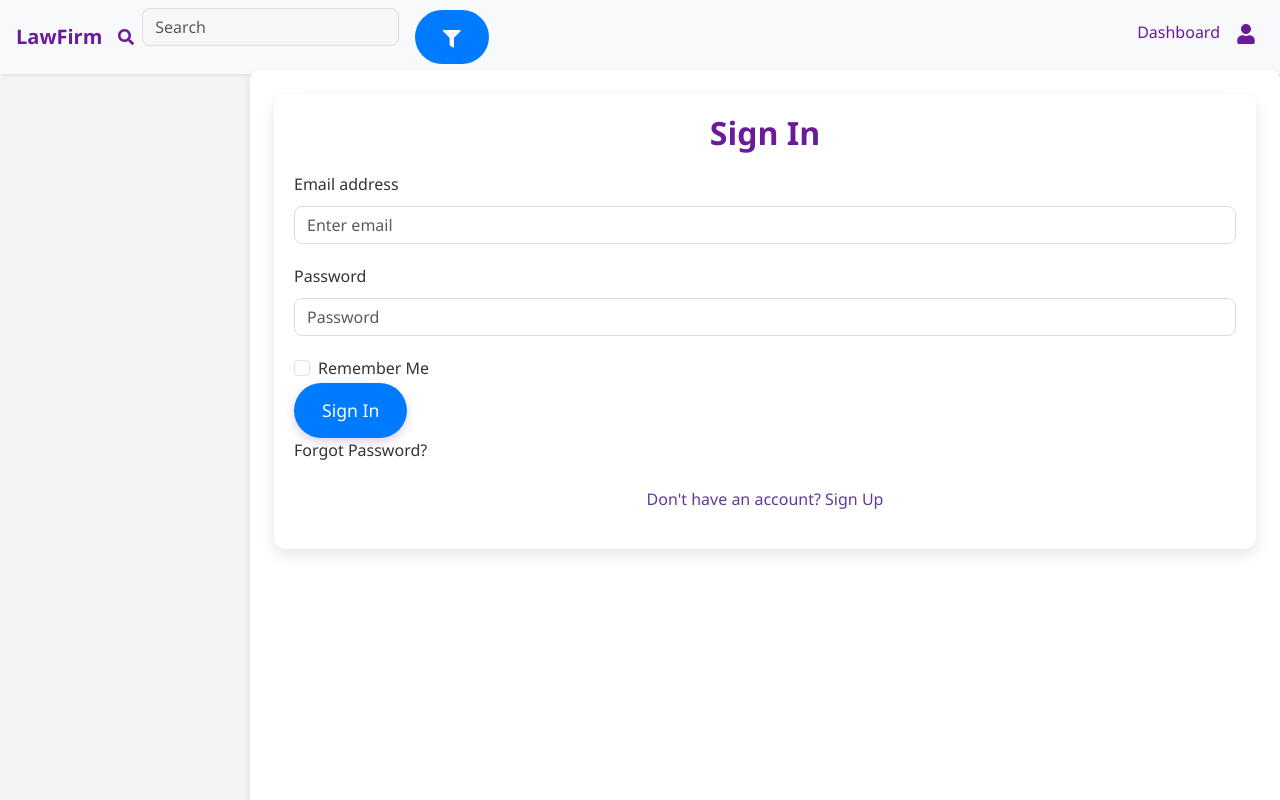
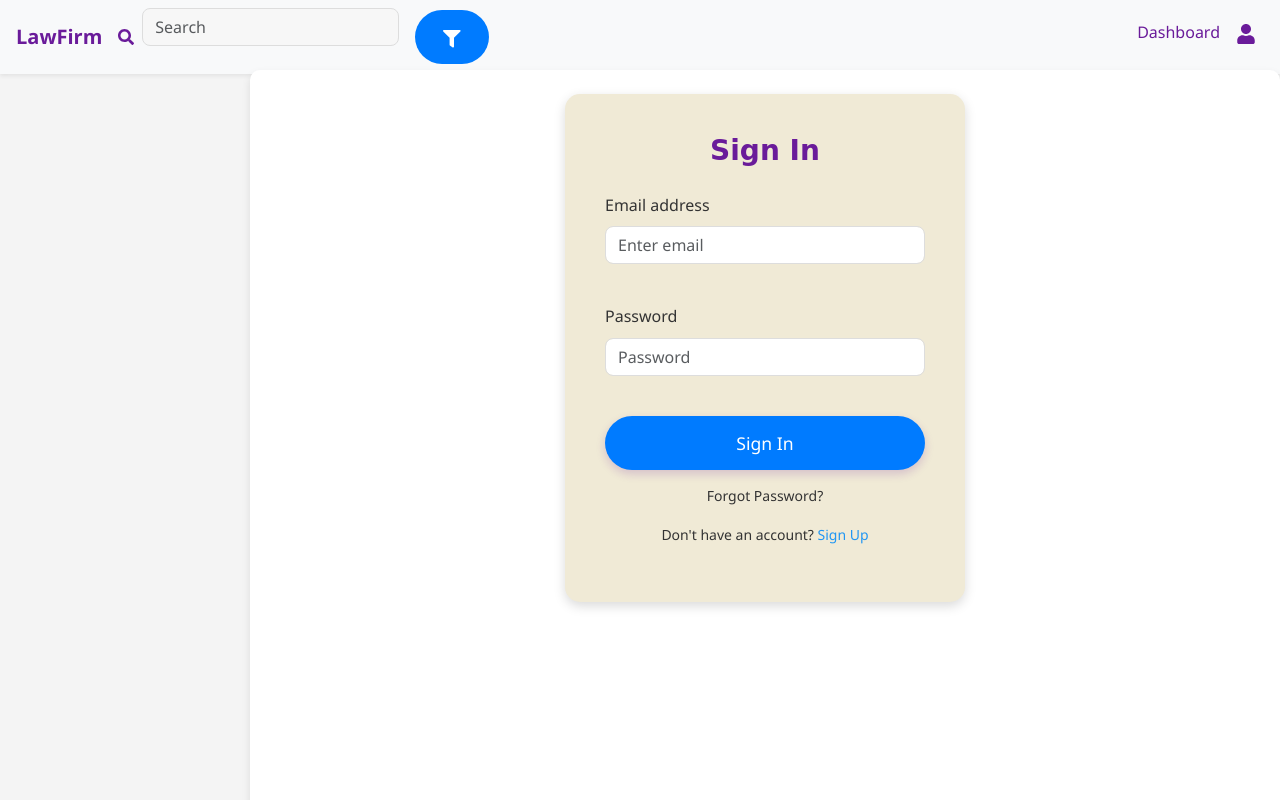
Before and after one commit to Sabelodone/new-suits-systems, a React (Create React App) app: page /signin in a window 1280 px wide. Shown: the top 800 px of the page. Built offline with nearby package versions, Linux system fonts and the light colour scheme.

Commit message:
Fix sign-in and sign-up forms; add terms and conditions checkbox with navigation link

```diff
--- a/src/components/SignIn.css
+++ b/src/components/SignIn.css
@@ -1,113 +1,102 @@
-/* SignIn Page Styling */
-
+/* SignIn Container Styles */
 .signin-container {
-  background-color: #f0ebdd; /* Eggshell background */
-  height: 100vh;
-  display: flex;
-  justify-content: center;
-  align-items: center;
-  top: 70px; /* Adjust this to the height of your navbar */
+  background: #F0EAD6;
+  padding: 40px; /* Padding for spacious feel */
+  border-radius: 15px; /* Rounded corners */
+  box-shadow: 0 4px 12px rgba(0, 0, 0, 0.15); /* Subtle shadow */
+  max-width: 400px; /* Maximum width for the container */
+  margin: 0 auto; /* Center align container */
+  animation: fadeIn 0.5s ease-in-out; /* Fade-in effect */
 }
 
-.signin-form {
-  background-color: #fff; /* White for contrast */
-  padding: 2rem;
-  border-radius: 10px;
-  box-shadow: 0 8px 20px rgba(0, 0, 0, 0.1); /* Soft shadow for luxury effect */
-  width: 100%;
-  max-width: 400px;
-  transition: transform 0.3s; /* Subtle scaling on hover */
+/* SignIn Heading Styles */
+.signin-heading {
+  font-family: 'Comic Sans MS', cursive, sans-serif; /* Fun font */
+  color: 0 4px 8px rgba(0, 0, 0, 0.1); /* Subtle shadow */
+  text-align: center; /* Center align text */
+  margin-bottom: 25px; /* Space below heading */
+  font-size: 28px; /* Font size */
+  transition: transform 0.3s; /* Transition for hover effect */
 }
 
-.signin-form:hover {
-  transform: translateY(-5px); /* Lift effect on hover */
+.signin-heading:hover {
+  transform: scale(1.1); /* Scale effect on hover */
 }
 
-.signin-form h2 {
-  text-align: center;
-  color: #5e3a99; /* Luxurious purple */
-  margin-bottom: 1.5rem;
+/* SignIn Form Styles */
+.signin-form {
+  display: flex; /* Flex layout */
+  flex-direction: column; /* Stack elements vertically */
+  gap: 20px; /* Space between elements */
 }
 
-.signin-form .form-label {
-  color: #5e3a99; /* Purple for form labels */
+/* Input and Button Styles */
+.signin-input {
+  padding: 15px; /* Padding for inputs */
+  border: 2px solid #ff5722; /* Border color matching the heading */
+  border-radius: 8px; /* Rounded borders */
+  font-size: 16px; /* Font size */
+  transition: border-color 0.3s, transform 0.2s; /* Smooth transitions */
 }
 
-.signin-form .form-control {
-  border: 1px solid #ccc;
-  border-radius: 5px;
-  box-shadow: none;
-  transition: border 0.3s;
+.signin-input:focus {
+  border-color: #ffcc00; /* Change border color on focus */
+  outline: none; /* Remove default outline */
+  transform: scale(1.02); /* Slight scale on focus */
 }
 
-.signin-form .form-control:focus {
-  border-color: #5e3a99; /* Purple border on focus */
-  box-shadow: 0 0 5px rgba(94, 58, 153, 0.5); /* Slight purple glow */
+/* Button Styles */
+.signin-button {
+  background-color: #ff5722; /* Button background color */
+  color: white; /* White text */
+  font-size: 18px; /* Button text size */
+  padding: 12px; /* Padding for button */
+  border: none; /* Remove default border */
+  border-radius: 8px; /* Rounded corners */
+  cursor: pointer; /* Pointer cursor */
+  transition: background-color 0.3s, transform 0.2s; /* Smooth transitions */
 }
 
-.signin-form .form-group {
-  margin-bottom: 1.5rem; /* Increased spacing for better layout */
+.signin-button:hover {
+  background-color: #e64a19; /* Darker shade on hover */
+  transform: translateY(-2px); /* Lift effect on hover */
 }
 
-.signin-form .btn-primary {
-  background-color: #5e3a99; /* Purple for button */
-  border: none;
-  border-radius: 5px;
-  padding: 0.5rem 1.5rem;
-  width: 100%;
-  font-size: 1.1rem;
-  transition: background-color 0.3s, box-shadow 0.3s;
+/* Link Styles */
+.forgot-password-link,
+.signin-link {
+  text-align: center; /* Center align text */
+  margin-top: 15px; /* Space above link */
+  font-size: 14px; /* Font size */
 }
 
-.signin-form .btn-primary:hover {
-  background-color: #482d73; /* Darker purple on hover */
-  box-shadow: 0 4px 10px rgba(94, 58, 153, 0.5); /* Luxurious shadow on hover */
-}
-
-.signin-form .btn-primary:focus {
-  box-shadow: 0 0 5px rgba(94, 58, 153, 0.7); /* Focus effect */
-}
-
-.signin-form .form-text {
-  text-align: center;
-  margin-top: 1rem;
-  color: #5e3a99;
-}
-
-.signin-form .form-text a {
-  color: #5e3a99; /* Purple for links */
-  text-decoration: none;
+.signin-link a {
+  color: #2196f3; /* Blue link color */
+  text-decoration: none; /* No underline */
   transition: color 0.3s; /* Smooth color transition */
 }
 
-.signin-form .form-text a:hover {
-  text-decoration: underline;
-  color: #482d73; /* Slightly darker on hover */
+.signin-link a:hover {
+  color: #1976d2; /* Darker blue on hover */
+  text-decoration: underline; /* Underline on hover */
 }
 
-/* Responsive Design */
-@media (max-width: 576px) {
-  .signin-form {
-      padding: 1.5rem;
+/* Error Message Styles */
+.signin-error {
+  color: #f44336; /* Red for error messages */
+  text-align: center; /* Center align text */
+  font-weight: bold; /* Bold text */
+  margin-top: 10px; /* Space above error message */
+}
+
+/* Animation Keyframes */
+@keyframes fadeIn {
+  from {
+      opacity: 0; /* Start transparent */
+      transform: translateY(-20px); /* Slide in from top */
   }
-
-  .signin-form h2 {
-      font-size: 1.8rem;
-  }
-
-  .signin-form .btn-primary {
-      font-size: 1rem;
-      padding: 0.4rem 1rem;
+  to {
+      opacity: 1; /* Fully visible */
+      transform: translateY(0); /* No transform */
   }
 }
-
-/* Additional Styles for Custom Input Fields */
-.signin-form .form-control.custom-input {
-  border: 1px solid #5e3a99; /* Purple border for custom input */
-}
-
-/* Add some custom styles for focus effect on input */
-.signin-form .form-control.custom-input:focus {
-  border-color: #5e3a99; /* Matching focus color */
-  box-shadow: 0 0 5px rgba(94, 58, 153, 0.3); /* Lighter shadow */
-}
--- a/src/components/SignIn.js
+++ b/src/components/SignIn.js
@@ -1,38 +1,36 @@
-// SignIn.js
 import React, { useState } from 'react';
 import { useNavigate } from 'react-router-dom';
-import { useUser } from './UserContext'; // Adjust the path accordingly
-import { Container, Form, Button } from 'react-bootstrap';
+import { useUser } from './UserContext'; // Adjust path as needed
+import { Form, Button } from 'react-bootstrap';
 import './SignIn.css'; // Importing the SignIn.css file
 
 function SignIn() {
-  const { signIn } = useUser(); // Assuming signIn is a function from your context
+  const { signIn } = useUser(); // Fetch signIn function from your context
   const navigate = useNavigate();
   const [email, setEmail] = useState('');
   const [password, setPassword] = useState('');
   const [error, setError] = useState(''); // State to hold error messages
-  const [rememberMe, setRememberMe] = useState(false); // State for Remember Me checkbox
 
   const handleSubmit = async (e) => {
     e.preventDefault();
     setError(''); // Clear previous errors
 
     try {
-      await signIn(email, password);
+      await signIn(email, password); // Attempt to sign in
       navigate('/welcome'); // Redirect to Welcome after successful sign-in
-    } catch (error) {
-      console.error('Sign-in failed:', error);
-      setError('Sign-in failed. Please check your credentials and try again.'); // Display error message
+    } catch (err) {
+      setError('Invalid email or password. Please try again.'); // Set error message if sign-in fails
     }
   };
 
   return (
-    <Container>
-      <h2>Sign In</h2>
-      <Form onSubmit={handleSubmit}>
+    <div className="signin-container">
+      <h2 className="signin-heading">Sign In</h2>
+      <Form onSubmit={handleSubmit} className="signin-form">
         <Form.Group controlId="formBasicEmail">
           <Form.Label>Email address</Form.Label>
           <Form.Control
+            className="signin-input"
             type="email"
             placeholder="Enter email"
             value={email}
@@ -44,6 +42,7 @@ function SignIn() {
         <Form.Group controlId="formBasicPassword">
           <Form.Label>Password</Form.Label>
           <Form.Control
+            className="signin-input"
             type="password"
             placeholder="Password"
             value={password}
@@ -52,19 +51,10 @@ function SignIn() {
           />
         </Form.Group>
 
-        <Form.Group controlId="formBasicRememberMe">
-          <Form.Check
-            type="checkbox"
-            label="Remember Me"
-            checked={rememberMe}
-            onChange={(e) => setRememberMe(e.target.checked)}
-          />
-        </Form.Group>
+        {/* Display error message if sign-in fails */}
+        {error && <p className="signin-error text-danger">{error}</p>}
 
-        {/* Display error message if sign-in fails */}
-        {error && <p className="text-danger">{error}</p>}
-
-        <Button variant="primary" type="submit">
+        <Button className="signin-button" variant="primary" type="submit">
           Sign In
         </Button>
       </Form>
@@ -74,12 +64,12 @@ function SignIn() {
           <a href="/forgot-password">Forgot Password?</a>
         </p>
       </div>
-      <div className="signup-link">
+      <div className="signin-link">
         <p>
           Don't have an account? <a href="/signup">Sign Up</a>
         </p>
       </div>
-    </Container>
+    </div>
   );
 }
 
--- a/src/components/SignUp.css
+++ b/src/components/SignUp.css
@@ -1,115 +1,80 @@
-/* SignUp Page Styling */
-
+/* SignUp Container Styles */
 .signup-container {
-    background-color: #f0ebdd; /* Eggshell background */
-    height: 100vh;
-    display: flex;
-    justify-content: center;
-    align-items: center;
+    background: #F0EAD6;
+    padding: 20px; /* Padding for a compact look */
+    border-radius: 10px; /* Rounded corners */
+    box-shadow: 0 2px 8px rgba(0, 0, 0, 0.1); /* Subtle shadow */
+    max-width: 400px; /* Maximum width */
+    margin: auto; /* Center the container */
 }
 
-.signup-form {
-    background-color: #fff; /* White for contrast */
-    padding: 2rem;
-    border-radius: 10px;
-    box-shadow: 0 8px 20px rgba(0, 0, 0, 0.1); /* Soft shadow for luxury effect */
-    width: 100%;
-    max-width: 400px;
-    transition: transform 0.3s; /* Subtle scaling on hover */
+/* SignUp Heading Styles */
+.signup-heading {
+    font-family: 'Comic Sans MS', cursive, sans-serif; /* Fun font */
+    color:0 4px 8px rgba(0, 0, 0, 0.1); /* Subtle shadow */
+    text-align: center; /* Center align text */
+    margin-bottom: 15px; /* Space below heading */
 }
 
-.signup-form:hover {
-    transform: translateY(-5px); /* Lift effect on hover */
+/* SignUp Form Styles */
+.signup-form {
+    display: flex; /* Flexbox for layout */
+    flex-direction: column; /* Stack elements vertically */
+    gap: 10px; /* Space between form elements */
 }
 
-.signup-form h2 {
-    text-align: center;
-    color: #5e3a99; /* Luxurious purple */
-    margin-bottom: 1.5rem;
+/* Input and Button Styles */
+.signup-input {
+    padding: 10px; /* Padding for inputs */
+    border: none; /* Border color */
+    border-radius: 5px; /* Rounded corners */
+    font-size: 14px; /* Input text size */
 }
 
-.signup-form .form-label {
-    color: #5e3a99; /* Purple for form labels */
+.signup-input:focus {
+    border-color: #ffcc00; /* Change border color on focus */
+    outline: none; /* Remove default outline */
 }
 
-.signup-form .form-control {
-    border: 1px solid #ccc;
-    border-radius: 5px;
-    box-shadow: none;
-    transition: border 0.3s;
+/* Sign Up Button Styles */
+.signup-button {
+    background-color: #ff5722; /* Button background color */
+    color: white; /* White text */
+    font-size: 16px; /* Button text size */
+    padding: 10px; /* Padding for button */
+    border: none; /* Remove default border */
+    border-radius: 5px; /* Rounded corners */
+    cursor: pointer; /* Pointer cursor */
+    transition: background-color 0.3s; /* Smooth background color transition */
+
 }
 
-.signup-form .form-control:focus {
-    border-color: #5e3a99; /* Purple border on focus */
-    box-shadow: 0 0 5px rgba(94, 58, 153, 0.5); /* Slight purple glow */
+.signup-button:hover {
+    background-color: #e64a19; /* Darker shade on hover */
 }
 
-.signup-form .form-group {
-    margin-bottom: 1.5rem; /* Increased spacing for better layout */
-}
-
-.signup-form .btn-primary {
-    background-color: #5e3a99; /* Purple for button */
-    border: none;
-    border-radius: 5px;
-    padding: 0.5rem 1.5rem;
-    width: 100%;
-    font-size: 1.1rem;
-    transition: background-color 0.3s, box-shadow 0.3s;
-}
-
-.signup-form .btn-primary:hover {
-    background-color: #482d73; /* Darker purple on hover */
-    box-shadow: 0 4px 10px rgba(94, 58, 153, 0.5); /* Luxurious shadow on hover */
-}
-
-.signup-form .btn-primary:focus {
-    box-shadow: 0 0 5px rgba(94, 58, 153, 0.7); /* Focus effect */
-}
-
+/* Link Styles */
 .signup-link {
-    text-align: center;
-    margin-top: 1.5rem;
-}
-
-.signup-link p {
-    color: #5e3a99;
+    text-align: center; /* Center align text */
+    margin-top: 10px; /* Space above link */
 }
 
 .signup-link a {
-    color: #5e3a99; /* Purple for links */
-    text-decoration: none;
-    transition: color 0.3s; /* Smooth color transition */
+    color: 0 4px 8px rgba(0, 0, 0, 0.1); /* Subtle shadow */
+    text-decoration: underline; /* Underline for links */
 }
 
 .signup-link a:hover {
-    text-decoration: underline;
-    color: #482d73; /* Slightly darker on hover */
+    color: 0 4px 8px rgba(0, 0, 0, 0.1); /* Subtle shadow */
 }
 
-.text-danger {
-    color: red; /* Adjust the color to fit your design */
-    margin-top: 10px;
-  }
+/* Error and Success Message Styles */
+.signup-error {
+    color: #f44336; /* Red for error messages */
+    text-align: center; /* Center align error text */
+}
 
-  .text-success {
-    color: green; /* Adjust the color to fit your design */
-    margin-top: 10px;
-  }
-
-
-/* Responsive Design */
-@media (max-width: 576px) {
-    .signup-form {
-        padding: 1.5rem;
-    }
-
-    .signup-form h2 {
-        font-size: 1.8rem;
-    }
-
-    .signup-form .btn-primary {
-        font-size: 1rem;
-        padding: 0.4rem 1rem;
-    }
+.signup-success {
+    color: #4caf50; /* Green for success messages */
+    text-align: center; /* Center align success text */
 }
--- a/src/components/SignUp.js
+++ b/src/components/SignUp.js
@@ -1,152 +1,99 @@
 import React, { useState } from 'react';
-import { useNavigate } from 'react-router-dom';
-import { useUser } from './UserContext'; // Adjust the path accordingly
-import { Container, Form, Button } from 'react-bootstrap';
-import './SignUp.css'; // Importing the SignUp.css file
+import { useNavigate, Link } from 'react-router-dom'; // Import Link from react-router-dom
+import { useUser } from './UserContext'; // Adjust path as needed
+import './SignUp.css';
 
 function SignUp() {
-  const { signUp } = useUser(); // Assuming signUp is a function from your context
+  const { signUp } = useUser(); // Fetch signUp function from your context
   const navigate = useNavigate();
-
-  // State variables for form fields and messages
-  const [fullName, setFullName] = useState('');
+  const [name, setName] = useState('');
   const [email, setEmail] = useState('');
   const [password, setPassword] = useState('');
   const [confirmPassword, setConfirmPassword] = useState('');
-  const [termsAccepted, setTermsAccepted] = useState(false);
   const [error, setError] = useState('');
   const [successMessage, setSuccessMessage] = useState('');
+  const [acceptedTerms, setAcceptedTerms] = useState(false); // State for terms acceptance
 
-  // Email validation
-  const validateEmail = (email) => {
-    const emailPattern = /^[^\s@]+@[^\s@]+\.[^\s@]+$/; // Simple email regex pattern
-    return emailPattern.test(email);
-  };
-
-  // Password validation
-  const validatePassword = (password) => password.length >= 6; // Ensure password is at least 6 characters
-
-  // Handle form submission
   const handleSubmit = async (e) => {
     e.preventDefault();
     setError('');
     setSuccessMessage('');
-
-    // Input validation
-    if (!fullName.trim()) {
-      setError('Full Name is required.');
-      return;
-    }
-
-    if (!validateEmail(email)) {
-      setError('Please enter a valid email address.');
-      return;
-    }
-
-    if (!validatePassword(password)) {
-      setError('Password must be at least 6 characters long.');
-      return;
-    }
 
     if (password !== confirmPassword) {
       setError('Passwords do not match.');
       return;
     }
 
-    if (!termsAccepted) {
+    if (!acceptedTerms) {
       setError('You must accept the terms and conditions.');
       return;
     }
 
-    // Attempt sign-up
     try {
-      await signUp(email, password); // Add your sign-up logic here
-      setSuccessMessage('Sign-up successful! Redirecting to Sign In...');
-      setTimeout(() => navigate('/signin'), 2000); // Redirect after 2 seconds
-    } catch (error) {
-      console.error('Sign-up failed:', error);
+      await signUp(name, email, password);
+      setSuccessMessage('Sign-up successful! Redirecting...');
+      setTimeout(() => navigate('/signin'), 2000); // Redirect to sign-in after success
+    } catch (err) {
       setError('Sign-up failed. Please try again.');
     }
   };
 
   return (
-    <Container>
-      <h2>Sign Up</h2>
-      <Form onSubmit={handleSubmit}>
-        <Form.Group controlId="formBasicFullName">
-          <Form.Label>Full Name</Form.Label>
-          <Form.Control
+    <div className="signup-container">
+      <h2 className="signup-heading">Sign Up</h2>
+      <form className="signup-form" onSubmit={handleSubmit}>
+        <input
+          className="signup-input"
           type="text"
-            placeholder="Enter your full name"
-            value={fullName}
-            onChange={(e) => setFullName(e.target.value)}
+          placeholder="Name"
+          value={name}
+          onChange={(e) => setName(e.target.value)}
           required
         />
-        </Form.Group>
-
-        <Form.Group controlId="formBasicEmail">
-          <Form.Label>Email address</Form.Label>
-          <Form.Control
+        <input
+          className="signup-input"
           type="email"
-            placeholder="Enter email"
+          placeholder="Email"
           value={email}
           onChange={(e) => setEmail(e.target.value)}
           required
         />
-        </Form.Group>
-
-        <Form.Group controlId="formBasicPassword">
-          <Form.Label>Password</Form.Label>
-          <Form.Control
+        <input
+          className="signup-input"
           type="password"
           placeholder="Password"
           value={password}
           onChange={(e) => setPassword(e.target.value)}
           required
         />
-        </Form.Group>
-
-        <Form.Group controlId="formBasicConfirmPassword">
-          <Form.Label>Confirm Password</Form.Label>
-          <Form.Control
+        <input
+          className="signup-input"
           type="password"
-            placeholder="Confirm your password"
+          placeholder="Confirm Password"
           value={confirmPassword}
           onChange={(e) => setConfirmPassword(e.target.value)}
           required
         />
-        </Form.Group>
-
-        <Form.Group controlId="formTerms">
-          <Form.Check
+        <div>
+          <input
             type="checkbox"
-            label={
-              <>
-                I agree to the
-                <a href="/terms-and-conditions" target="_blank" rel="noopener noreferrer"> Terms and Conditions</a>
-              </>
-            }
-            checked={termsAccepted}
-            onChange={(e) => setTermsAccepted(e.target.checked)}
+            checked={acceptedTerms}
+            onChange={() => setAcceptedTerms(!acceptedTerms)}
             required
           />
-        </Form.Group>
-
-        {/* Display error and success messages */}
-        {error && <p className="text-danger">{error}</p>}
-        {successMessage && <p className="text-success">{successMessage}</p>}
-
-        <Button variant="primary" type="submit">
-          Sign Up
-        </Button>
-      </Form>
-
-      <div className="signin-link">
-        <p>
-          Already have an account? <a href="/signin">Sign In</a>
+          <label>
+            I accept the{' '}
+            <Link to="/terms-and-conditions">Terms and Conditions</Link>
+          </label>
+        </div>
+        {error && <p className="signup-error">{error}</p>}
+        {successMessage && <p className="signup-success">{successMessage}</p>}
+        <button className="signup-button" type="submit">Sign Up</button>
+      </form>
+      <p className="signup-link">
+        <Link to="/signin">Already have an account? Sign In</Link>
       </p>
     </div>
-    </Container>
   );
 }
 
```
Also changed, not shown: src/components/Welcome.js (line endings or trailing spaces). Lines whose indentation alone changed are shown as unchanged.
